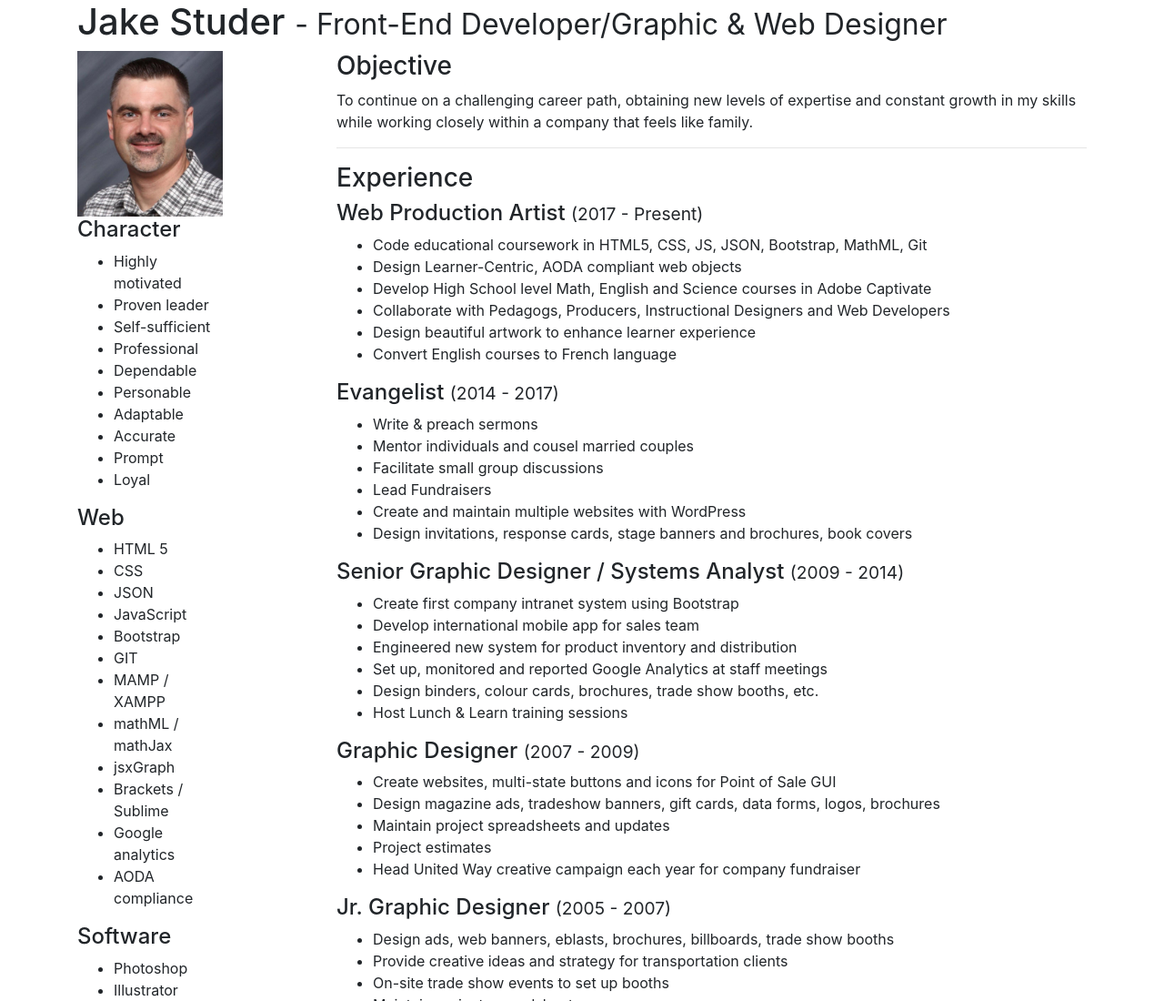
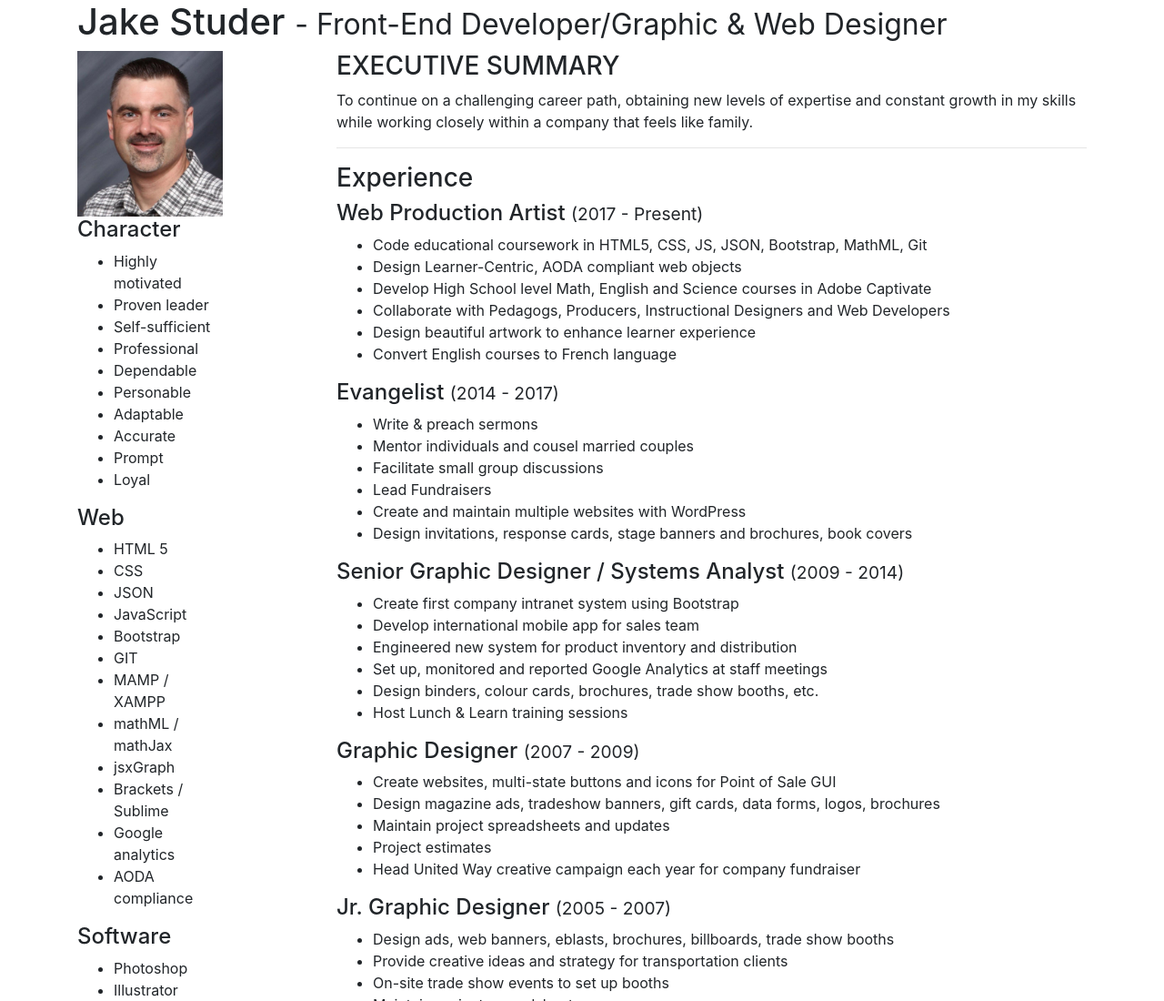
Before and after one commit to jakestuder/jakestuder.github.io, a plain HTML site: page index.html in a window 1280 px wide. Shown: the top 1100 px of the page at 91% size. Drawn offline with Linux system fonts and the light colour scheme.

Commit message:
Update index.html

```diff
--- a/index.html
+++ b/index.html
@@ -73,7 +73,7 @@
                 </div>
 
                 <div class="col-sm-9">
-                    <h3>Objective</h3>
+                    <h3>EXECUTIVE SUMMARY</h3>
                     <p>To continue on a challenging career path, obtaining new levels of expertise and constant growth in my skills while working closely within a company that feels like family. </p>
                     <hr>
                     <h3>Experience</h3>
```
